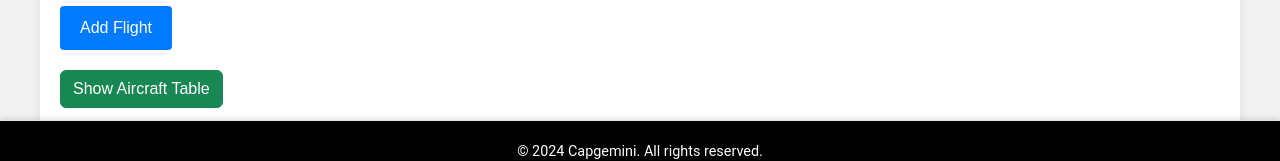
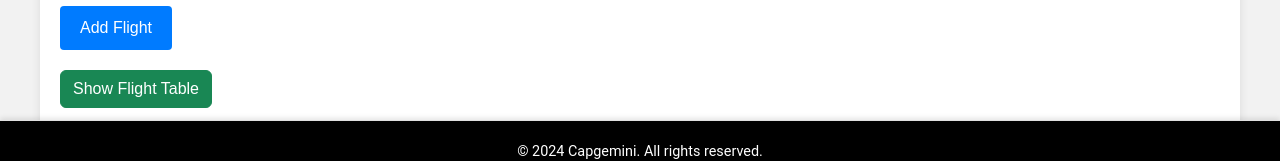
Before and after one commit to deepak1309/Brown-Field-Airlines-UI, a React (Create React App) app: page /Admin in a window 1280 px wide. Shown: the part 617-778 px from the top of the page. Built offline with nearby package versions, Linux system fonts and the light colour scheme.

Commit message:
Added flight all button

```diff
--- a/src/pages/Admin.js
+++ b/src/pages/Admin.js
@@ -309,7 +309,7 @@ const AdminDetails = () => {
       </div>
 
       <button onClick={flightget} type="button" class="btn btn-success">
-        {showFlightTable ? 'Hide Aircraft Table' : 'Show Aircraft Table'}
+        {showFlightTable ? 'Hide Flight Table' : 'Show Flight Table'}
       </button>
       { showFlightTable && (
       <>
```
